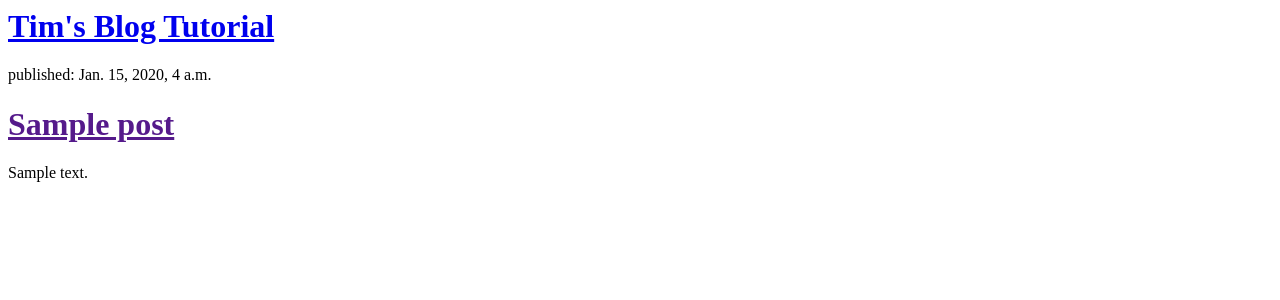
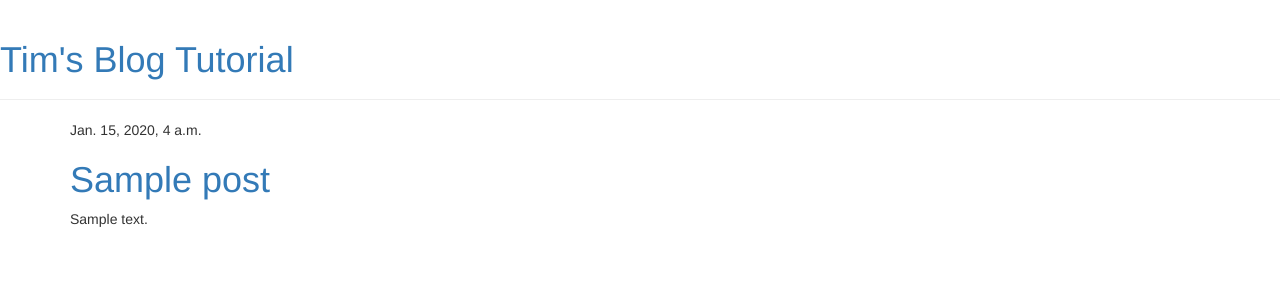
Before and after one commit to timnbraun/django-girls-tutorial, a Django app: template blog/templates/blog/post_list.html in a window 1280 px wide. Shown: the top 300 px of the page. Run offline with Django 3.2, Linux system fonts and the light colour scheme; the template is opened without the code that fills it: values that come from a table or form of the project are taken from there, others are empty; tables that the repository leaves empty hold one stand-in row (values such as "Sample post"); some libraries are stand-ins or nearby versions.

Commit message:
Added view and template for detailed blog post as well as CSS for the site.

```diff
--- /dev/null
+++ b/blog/templates/blog/base.html
@@ -0,0 +1,24 @@
+{% load staticfiles %}
+<html>
+	<head>
+		<link rel="stylesheet" href="//maxcdn.bootstrapcdn.com/bootstrap/3.2.0/css/bootstrap.min.css">
+		<link rel="stylesheet" href="//maxcdn.bootstrapcdn.com/bootstrap/3.2.0/css/bootstrap-theme.min.css">
+		<link href="//fonts.googleapis.com/css?family=Lobster&subset=latin,latin-ext" rel="stylesheet" type="text/css">
+		<link rel="stylesheet" href="{% static 'css/blog.css' %}">
+		<title>Tim's Blog Tuturial</title>
+	</head>
+	<body>
+		<div class='page-header'>
+			<h1><a href="/">Tim's Blog Tutorial</a></h1>
+		</div>
+
+		<div class="content container">
+			<div class='row'>
+				<div class='col-md-8'>
+				{% block content %}
+				{% endblock %}
+				</div>
+			</div>
+		</div>
+	</body>
+</html>
--- a/blog/templates/blog/post_list.html
+++ b/blog/templates/blog/post_list.html
@@ -1,18 +1,13 @@
-<html>
-	<head>
-		<title>Tim's Blog Tuturial</title>
-	</head>
-	<body>
-		<div>
-			<h1><a href="/">Tim's Blog Tutorial</a></h1>
+{% extends 'blog/base.html' %}
+
+{% block content %}
+	{% for post in posts %}
+		<div class="post">
+			<div class='date'>
+				{{ post.published_date }}
+			</div>
+			<h1><a href="{% url 'post_detail' pk=post.pk %}">{{ post.title }}</a></h1>
+			<p>{{ post.text|linebreaksbr }}</p>
 		</div>
-
-		{% for post in posts %}
-			<div>
-				<p>published: {{ post.published_date }}</p>
-				<h1><a href="">{{ post.title }}</a></h1>
-				<p>{{ post.text|linebreaksbr }}</p>
-			</div>
-		{% endfor %}
-	</body>
-</html>
+	{% endfor %}
+{% endblock %}
--- a/blog/urls.py
+++ b/blog/urls.py
@@ -3,4 +3,5 @@ from . import views
 
 urlpatterns = [
 	url(r'^$', views.post_list, name='post_list'),
+	url(r'^post/(?P<pk>\d+)/$', views.post_detail, name='post_detail'),
 ]
--- a/blog/views.py
+++ b/blog/views.py
@@ -1,7 +1,11 @@
-from django.shortcuts import render
+from django.shortcuts import render, get_object_or_404
 from django.utils import timezone
 from .models import Post
 
 def post_list(request):
 	posts = Post.objects.filter(published_date__lte=timezone.now()).order_by('published_date')
 	return render(request, 'blog/post_list.html', { 'posts' : posts })
+
+def post_detail(request, pk):
+	post = get_object_or_404(Post, pk=pk)
+	return render(request, "blog/post_detail.html", { 'post' : post } )
```
Also changed, not shown: blog/templates/blog/post_detail.html (added, +13 -0 lines).
